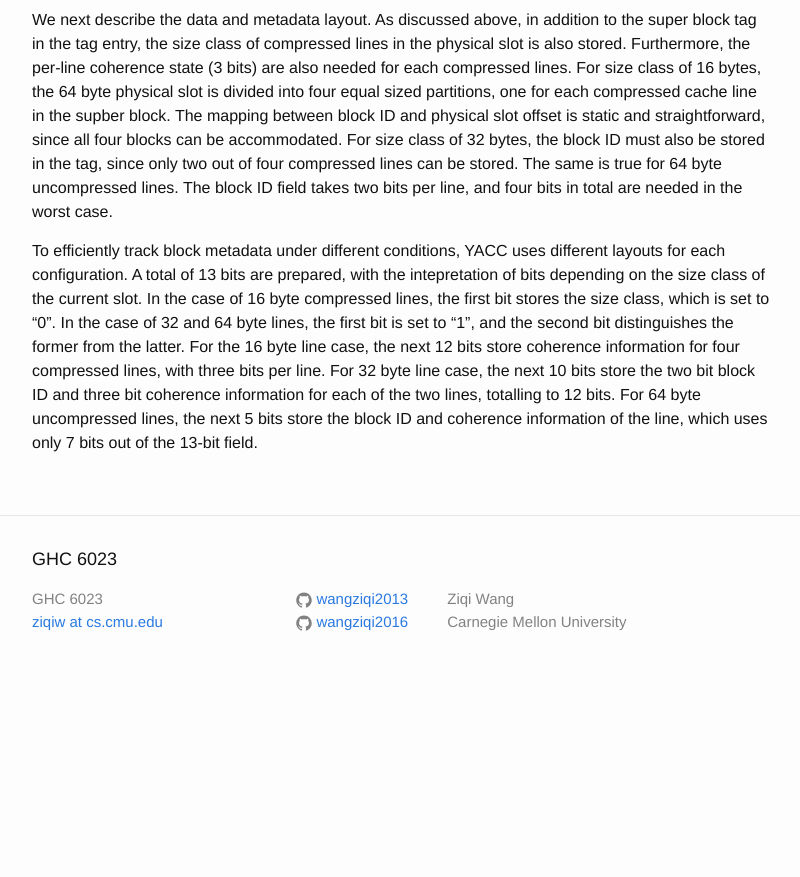
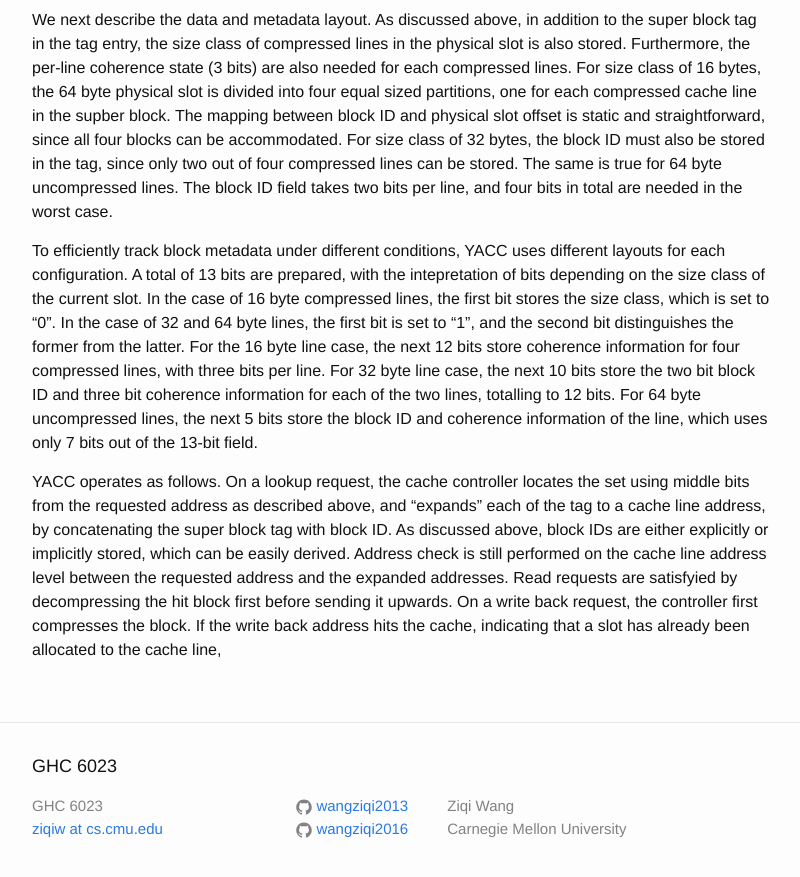
Before and after one commit to wangziqi2013/wangziqi2013.github.io, a Jekyll site: the page built from _posts/2020-07-17-yacc.markdown, in a window 1280 px wide and 900 px high, scrolled down 2059 px. Shown: the top 877 px of the window, without its empty margins (238-1038 px from the left). Built offline with Jekyll 4.4.1, drawn with Linux system fonts in a browser that asks for light colours; before the commit the page ends 2752 px from its top, so only the background shows below that.

Commit message:
Adding read

```diff
--- a/_posts/2020-07-17-yacc.markdown
+++ b/_posts/2020-07-17-yacc.markdown
@@ -91,3 +91,11 @@ For the 16 byte line case, the next 12 bits store coherence information for four
 line. For 32 byte line case, the next 10 bits store the two bit block ID and three bit coherence information for each
 of the two lines, totalling to 12 bits. For 64 byte uncompressed lines, the next 5 bits store the block ID and
 coherence information of the line, which uses only 7 bits out of the 13-bit field.
+
+YACC operates as follows. On a lookup request, the cache controller locates the set using middle bits from the requested
+address as described above, and "expands" each of the tag to a cache line address, by concatenating the super block
+tag with block ID. As discussed above, block IDs are either explicitly or implicitly stored, which can be easily derived.
+Address check is still performed on the cache line address level between the requested address and the expanded
+addresses. Read requests are satisfyied by decompressing the hit block first before sending it upwards. On a write back
+request, the controller first compresses the block. If the write back address hits the cache, indicating that a
+slot has already been allocated to the cache line,
```
